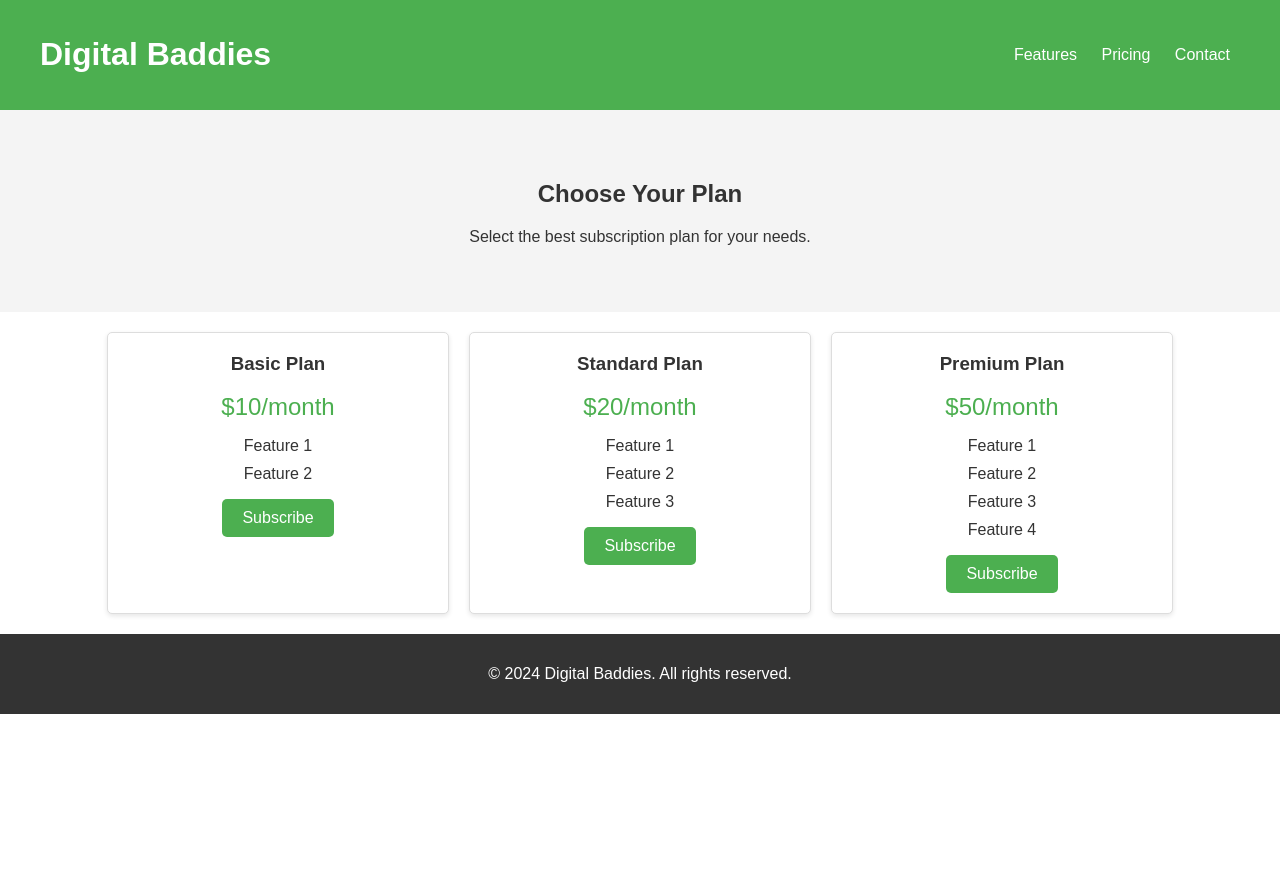
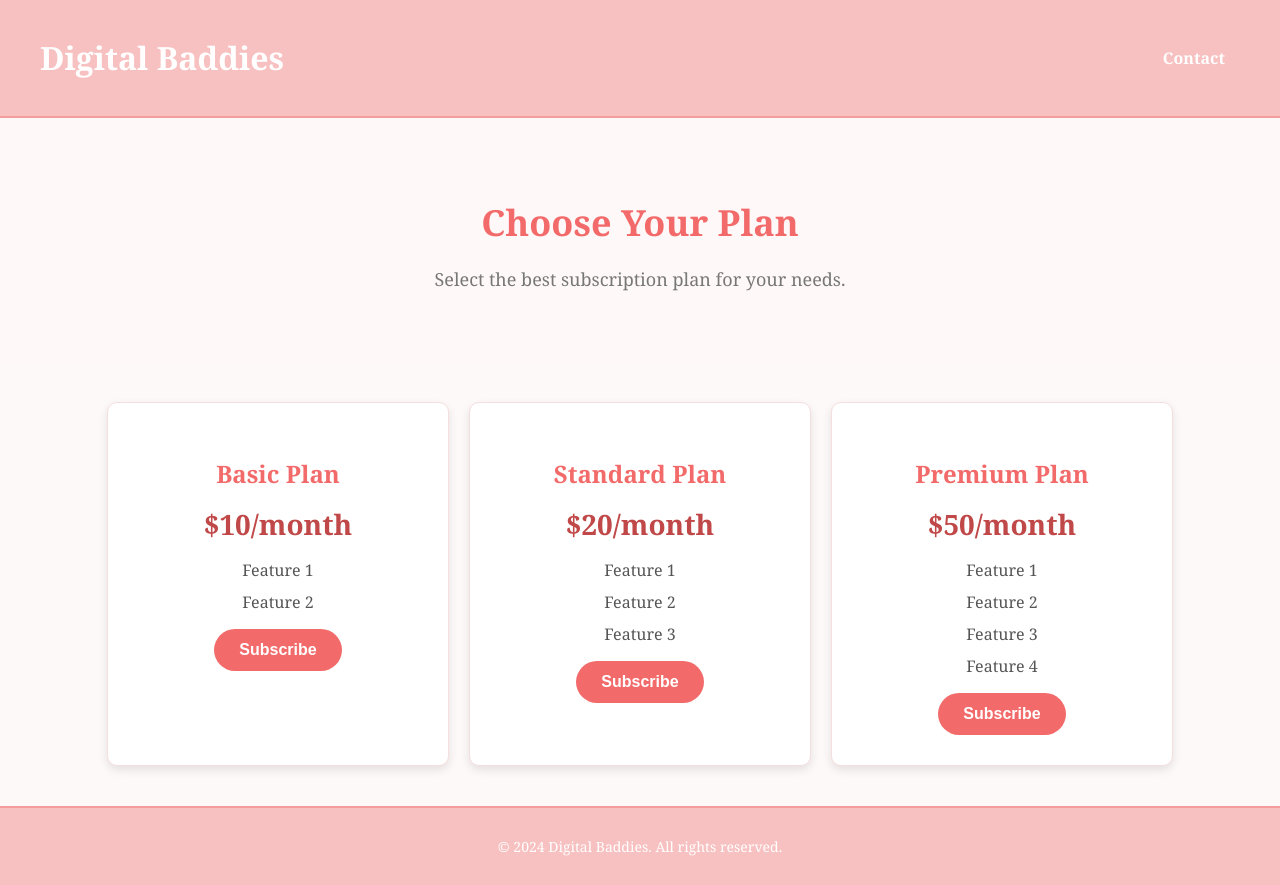
Before and after one commit to vannesa-d/subscription-pagr, a plain HTML site: page index.html in a window 1280 px wide. Before the commit the page ends 800 px from the top, so only its background shows below. Drawn offline with Linux system fonts and the light colour scheme; a script that the page names is missing.

Commit message:
"Updated index.html and styles.css: changed navigation links, added contact button, and modified layout and styling for various elements, including header, intro, pricing, plans, and footer."

```diff
--- a/index.html
+++ b/index.html
@@ -11,9 +11,7 @@
         <div class="container">
             <h1>Digital Baddies</h1>
             <nav>
-                <a href="#features">Features</a>
-                <a href="#pricing">Pricing</a>
-                <a href="#contact">Contact</a>
+                <a href="mailto:vannesa.dev@gmail.com" class="contact-btn">Contact</a>
             </nav>
         </div>
     </header>
--- a/styles.css
+++ b/styles.css
@@ -1,14 +1,16 @@
 body {
-    font-family: Arial, sans-serif;
+    font-family: "Georgia", serif;
     margin: 0;
     padding: 0;
     color: #333;
+    background-color: #fef9f9; /* Soft pink background */
 }
 
 header {
-    background: #4CAF50;
-    color: white;
+    background: #f8c1c1; /* Light pastel pink */
+    color: #fff;
     padding: 15px 0;
+    border-bottom: 2px solid #f59c9c; /* Slightly darker pink border */
 }
 
 header .container {
@@ -23,45 +25,74 @@ header .container {
 header nav a {
     color: white;
     text-decoration: none;
-    margin: 0 10px;
+    margin: 0 15px;
+    font-weight: bold;
+    font-size: 16px;
+}
+
+header nav a:hover {
+    color: #ffe4e4; /* Softer hover effect */
 }
 
 #intro {
     text-align: center;
     padding: 50px 20px;
-    background: #f4f4f4;
+    background: #fff8f8; /* Slightly lighter pink for contrast */
+}
+
+#intro h2 {
+    font-size: 36px;
+    color: #f26a6a; /* Vibrant coral */
+    margin-bottom: 10px;
+}
+
+#intro p {
+    font-size: 18px;
+    color: #777;
+    line-height: 1.6;
 }
 
 #pricing .plans {
     display: flex;
     justify-content: center;
     gap: 20px;
-    margin: 20px 0;
+    margin: 40px 0;
+    flex-wrap: wrap;
 }
 
 .plan {
     background: white;
-    border: 1px solid #ddd;
-    border-radius: 5px;
-    padding: 20px;
+    border: 1px solid #f5dede; /* Subtle pink border */
+    border-radius: 10px;
+    padding: 30px 20px;
     text-align: center;
     width: 300px;
-    box-shadow: 0 2px 5px rgba(0, 0, 0, 0.1);
+    box-shadow: 0 4px 10px rgba(0, 0, 0, 0.1);
+    transition: transform 0.3s ease, box-shadow 0.3s ease;
+}
+
+.plan:hover {
+    transform: scale(1.05);
+    box-shadow: 0 6px 15px rgba(0, 0, 0, 0.15);
 }
 
 .plan h3 {
-    margin-top: 0;
+    font-size: 24px;
+    color: #f26a6a; /* Vibrant coral */
+    margin-bottom: 15px;
 }
 
 .plan .price {
-    font-size: 24px;
-    color: #4CAF50;
+    font-size: 28px;
+    color: #c04848; /* Deep coral */
     margin: 15px 0;
+    font-weight: bold;
 }
 
 .plan ul {
     list-style: none;
     padding: 0;
+    color: #555;
 }
 
 .plan ul li {
@@ -69,22 +100,49 @@ header nav a {
 }
 
 .subscribe-btn {
-    background: #4CAF50;
+    background: #f26a6a; /* Vibrant coral */
     color: white;
     border: none;
-    padding: 10px 20px;
+    padding: 12px 25px;
     cursor: pointer;
-    border-radius: 5px;
+    border-radius: 30px; /* Rounded button */
     font-size: 16px;
+    font-weight: bold;
+    transition: background 0.3s ease;
 }
 
 .subscribe-btn:hover {
-    background: #45a049;
+    background: #d14d4d; /* Slightly darker coral */
 }
 
 footer {
-    background: #333;
+    background: #f8c1c1; /* Matching header */
     color: white;
     text-align: center;
     padding: 15px 0;
+    font-size: 14px;
+    border-top: 2px solid #f59c9c;
 }
+
+.container {
+    max-width: 1200px;
+    margin: 0 auto;
+    padding: 0 20px;
+}
+
+/* Mobile Responsive Styles */
+@media (max-width: 768px) {
+    header .container {
+        flex-direction: column;
+        align-items: center;
+    }
+
+    #pricing .plans {
+        flex-direction: column;
+        align-items: center;
+    }
+
+    .plan {
+        width: 90%;
+    }
+}
```
